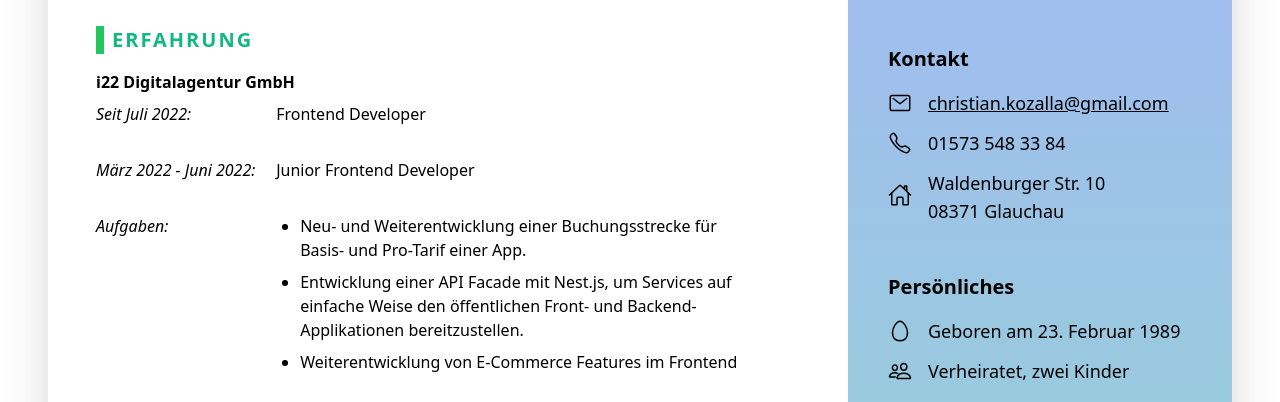
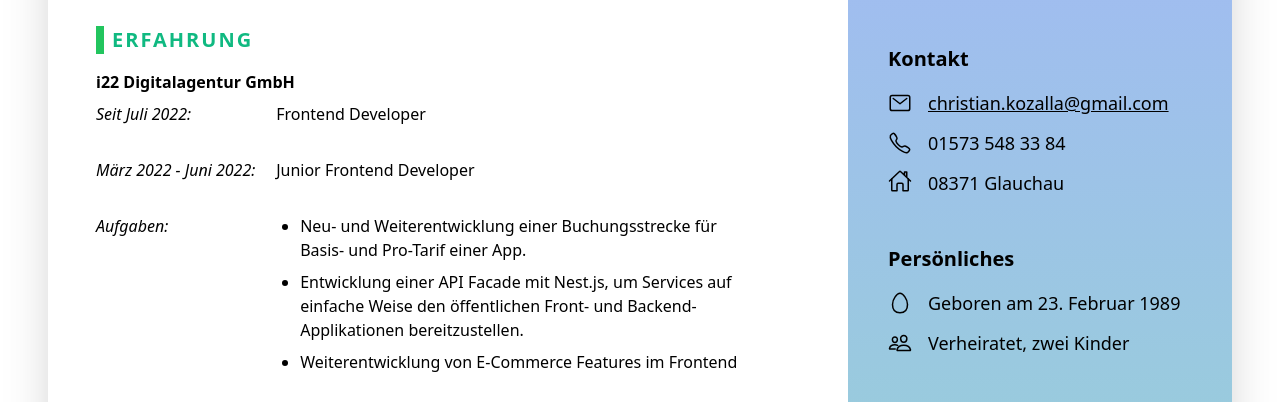
Before and after one commit to christiankozalla/blog, an Astro site: page /CV/de in a window 1280 px wide. Shown: the part 355-757 px from the top of the page. Built offline with nearby package versions, Linux system fonts and the light colour scheme; Astro itself is replaced by a stand-in of ours.

Commit message:
update address

```diff
--- a/src/pages/CV/de/index.astro
+++ b/src/pages/CV/de/index.astro
@@ -72,7 +72,6 @@ import "../../../styles/cv.css";
                                 />
                                 <div>
                                     <address class="not-italic">
-                                        Waldenburger Str. 10<br />
                                          08371 Glauchau
                                     </address>
                                 </div>
```
